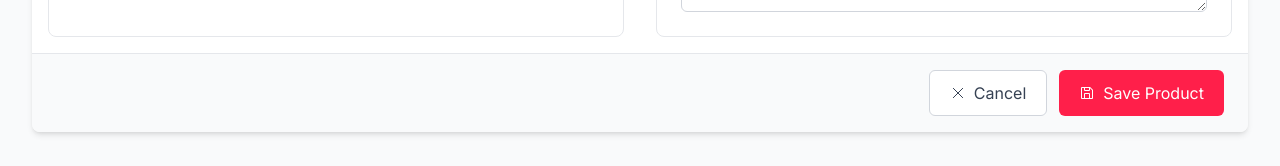
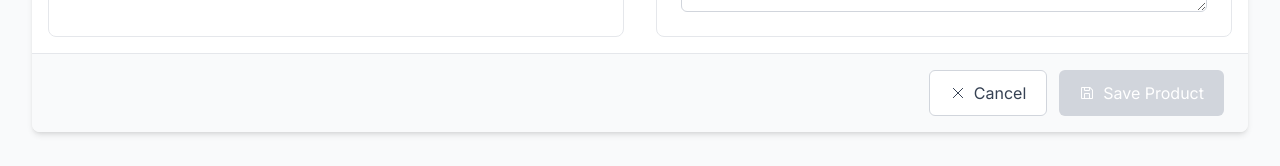
Before and after one commit to Nxtiphong/Integrated-Project, a Vue app in the folder frontend/: page /sale-items/add in a window 1280 px wide. Shown: the part 856-1022 px from the top of the page. Built offline with nearby package versions, Linux system fonts and the light colour scheme; no server answers.

Commit message:
[ADD] trim and fix validation

```diff
--- a/frontend/src/views/AddSaleItem.vue
+++ b/frontend/src/views/AddSaleItem.vue
@@ -367,7 +367,14 @@ onMounted(async () => {
           </button>
           <button
             @click="saveProduct"
-            class="itbms-save-button cursor-pointer flex items-center gap-2 px-5 py-2.5 rounded-md bg-primary text-white hover:bg-primary-dark focus:outline-none focus:ring-2 focus:ring-primary/50 transition-colors"
+            class="itbms-save-button cursor-pointer flex items-center gap-2 px-5 py-2.5 rounded-md text-white transition-colors bg-primary hover:bg-primary-dark focus:outline-none focus:ring-2 focus:ring-primary/50 disabled:bg-gray-300 disabled:cursor-not-allowed"
+            :disabled="
+              !product.brand ||
+              !product.model ||
+              !product.price ||
+              !product.color ||
+              !product.description
+            "
           >
             <svg
               class="w-4 h-4"
--- a/frontend/src/views/SaleItemGallery.vue
+++ b/frontend/src/views/SaleItemGallery.vue
@@ -272,7 +272,7 @@ onMounted(() => {
   if (saleStore.created) {
     alertMessage.value = {
       type: 'success',
-      message: 'Sale item created successfully!',
+      message: 'The sale item has been successfully added!',
       visible: true,
       duration: 3000,
     };
```
